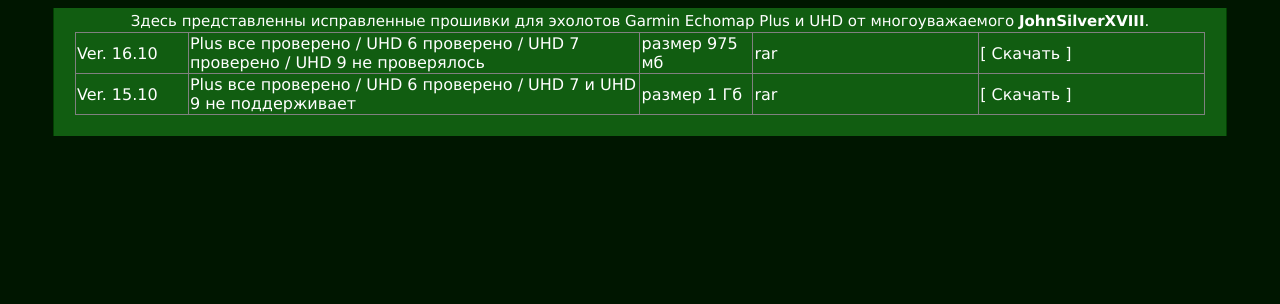
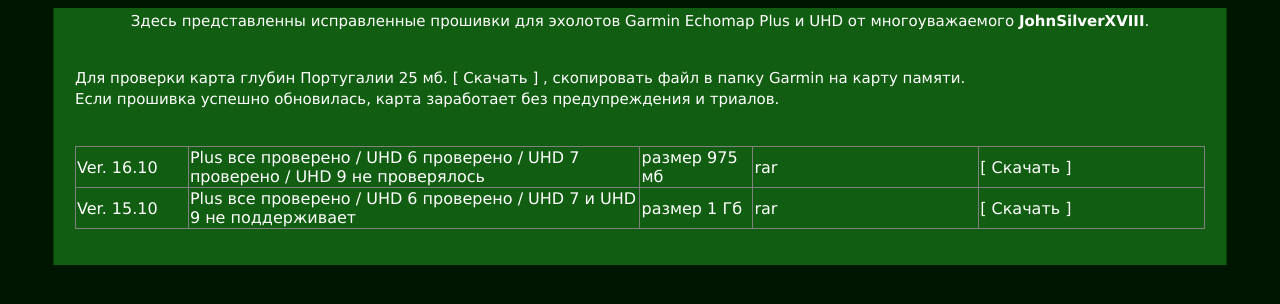
Before and after one commit to ecmpuhd/dwnl, a plain HTML site: page index.html in a window 1280 px wide. Drawn offline with Linux system fonts and the light colour scheme.

Commit message:
Update index.html

```diff
--- a/index.html
+++ b/index.html
@@ -11,6 +11,8 @@
 <body>
   <div id="container">
 <center>Здесь представленны исправленные прошивки для эхолотов Garmin Echomap Plus и UHD от многоуважаемого <b>JohnSilverXVIII</b>.</center>
+    <p><br>
+      Для проверки карта глубин Португалии 25 мб. [ Скачать ] , скопировать файл в папку Garmin на карту памяти. <br> Если прошивка успешно обновилась, карта заработает без предупреждения и триалов.<p><br>
     <table style="border-collapse: collapse; width: 100%;" border="1">
 <tbody>
 <tr>
```
